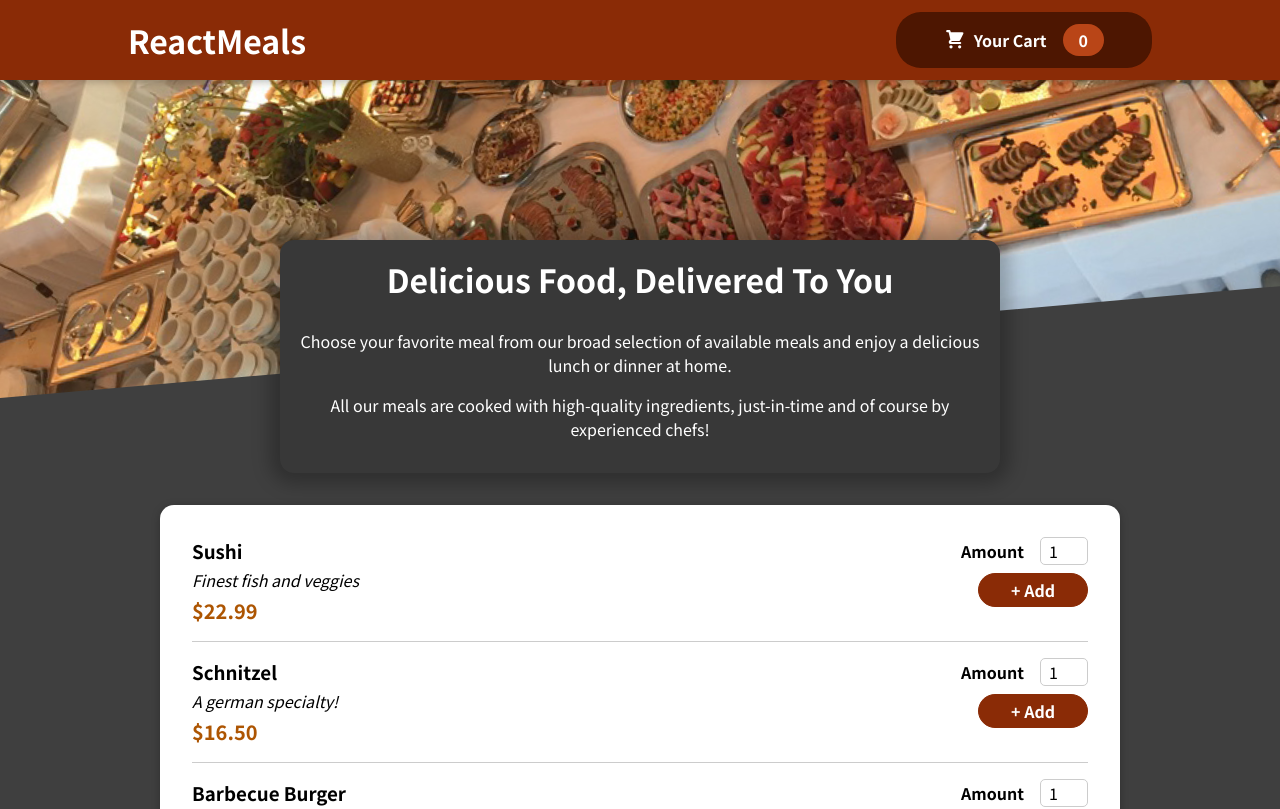
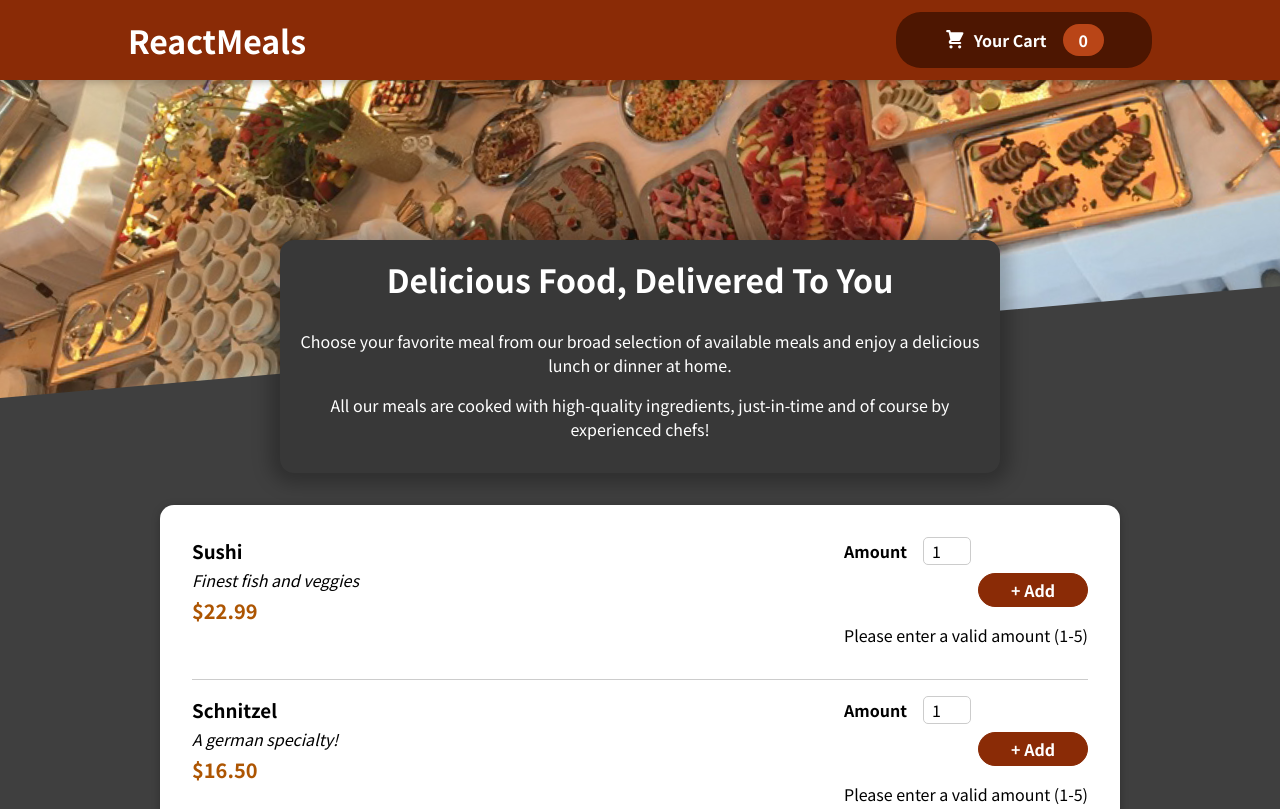
Before and after one commit to sovernut/react-app-food-order, a React (Create React App) app: page / in a window 1280 px wide. Shown: the top 809 px of the page. Built offline with nearby package versions, Linux system fonts and the light colour scheme.

Commit message:
use CartContext in MealItemForm

```diff
--- a/src/components/Meals/MealItem/MealItem.js
+++ b/src/components/Meals/MealItem/MealItem.js
@@ -1,10 +1,20 @@
-import React from "react";
+import React, { useContext } from "react";
 import PropTypes from "prop-types";
 import classes from "./MealItem.module.css";
 import MealItemForm from "./MealItemForm";
+import CartContext from "../../../store/cart-context";
 
 const MealItem = (props) => {
   const price = `$${props.price.toFixed(2)}`;
+  const cartCtx = useContext(CartContext)
+  const addToCartHandler = (amount) => {
+    cartCtx.addItem({
+      id: props.id,
+      name: props.name,
+      amount: amount,
+      price: props.price,
+    })
+  }
   return (
     <li className={classes.meal}>
       <div>
@@ -13,7 +23,7 @@
         <div className={classes.price}>{price}</div>
       </div>
       <div>
-        <MealItemForm />
+        <MealItemForm onAddToCart={addToCartHandler}/>
       </div>
     </li>
   );
--- a/src/components/Meals/MealItem/MealItemForm.js
+++ b/src/components/Meals/MealItem/MealItemForm.js
@@ -1,12 +1,32 @@
-import React from "react";
+import React, { useRef,useState } from "react";
 import PropTypes from "prop-types";
 import classes from "./MealItemForm.module.css";
 import Input from "../../UI/Input";
 
 const MealItemForm = (props) => {
+  const [amountIsValid, setAmountIsValid] = useState(false)
+  const amountInputRef = useRef();
+
+  const submitHandler = (event) => {
+    event.preventDefault();
+    const enteredAmount = amountInputRef.current.value;
+    const enteredAmountNumber = +enteredAmount;
+    if (
+      enteredAmount.trim().length === 0 ||
+      enteredAmountNumber < 1 ||
+      enteredAmountNumber > 5
+    ) {
+      setAmountIsValid(false)
+      return;
+    }
+
+    props.onAddToCart(enteredAmountNumber)
+  };
+
   return (
-    <form className={classes.form}>
+    <form className={classes.form} onSubmit={submitHandler}>
       <Input
+        ref={amountInputRef}
         label="Amount"
         input={{
           id: "amount",
@@ -18,6 +38,7 @@
         }}
       />
       <button>+ Add</button>
+      {!amountIsValid && <p>Please enter a valid amount (1-5)</p>}
     </form>
   );
 };
--- a/src/components/UI/Input.js
+++ b/src/components/UI/Input.js
@@ -1,19 +1,16 @@
-import React from 'react'
-import PropTypes from 'prop-types'
-import classes from './Input.module.css'
+import React from "react";
+import PropTypes from "prop-types";
+import classes from "./Input.module.css";
 
-const Input = props => {
-    return (
-        <div className={classes.input}>
-            <label htmlFor={props.input.id}>{props.label}</label>
-            <input {...props.input}></input>
+const Input = React.forwardRef((props, ref) => {
+  return (
+    <div className={classes.input}>
+      <label htmlFor={props.input.id}>{props.label}</label>
+      <input ref={ref} {...props.input}></input>
+    </div>
+  );
+});
 
-        </div>
-    )
-}
+Input.propTypes = {};
 
-Input.propTypes = {
-
-}
-
-export default Input
+export default Input;
```
Also changed, not shown: 1 other file (tests, documents, lock files or other folders).
